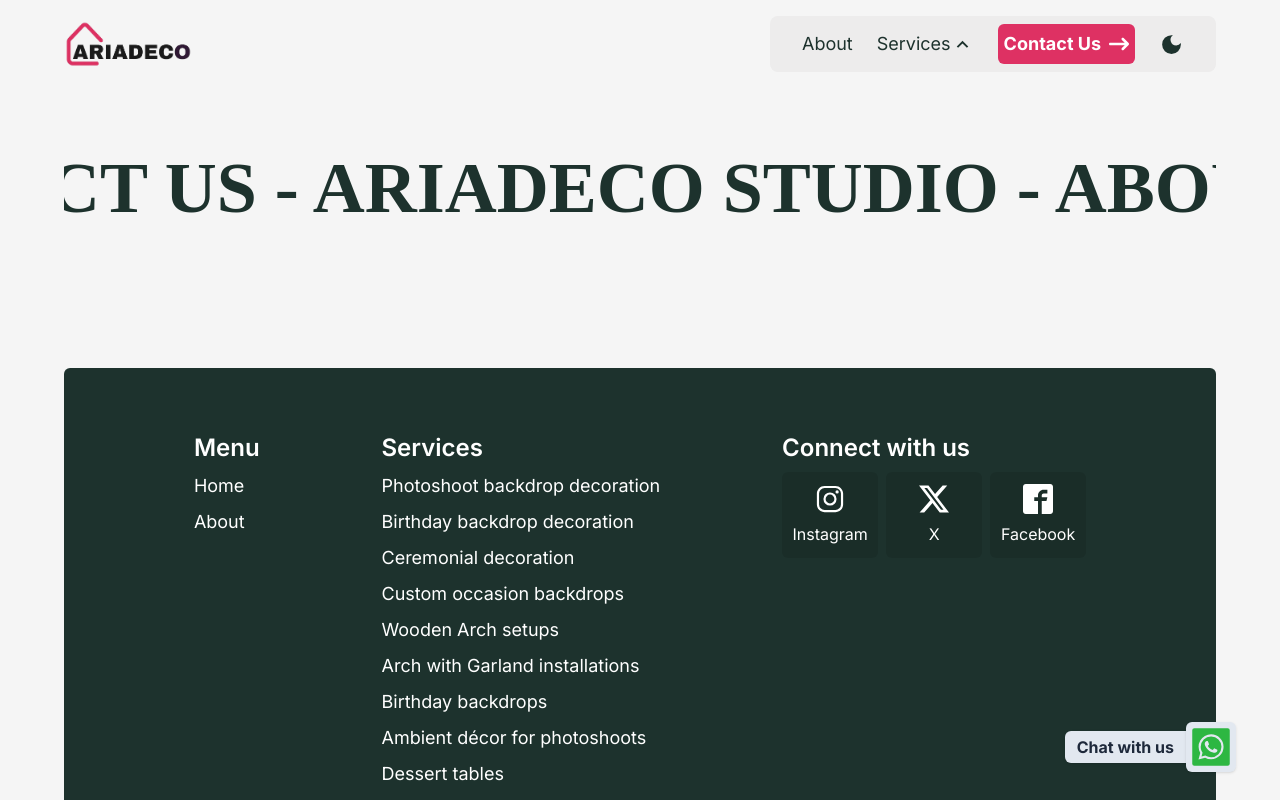
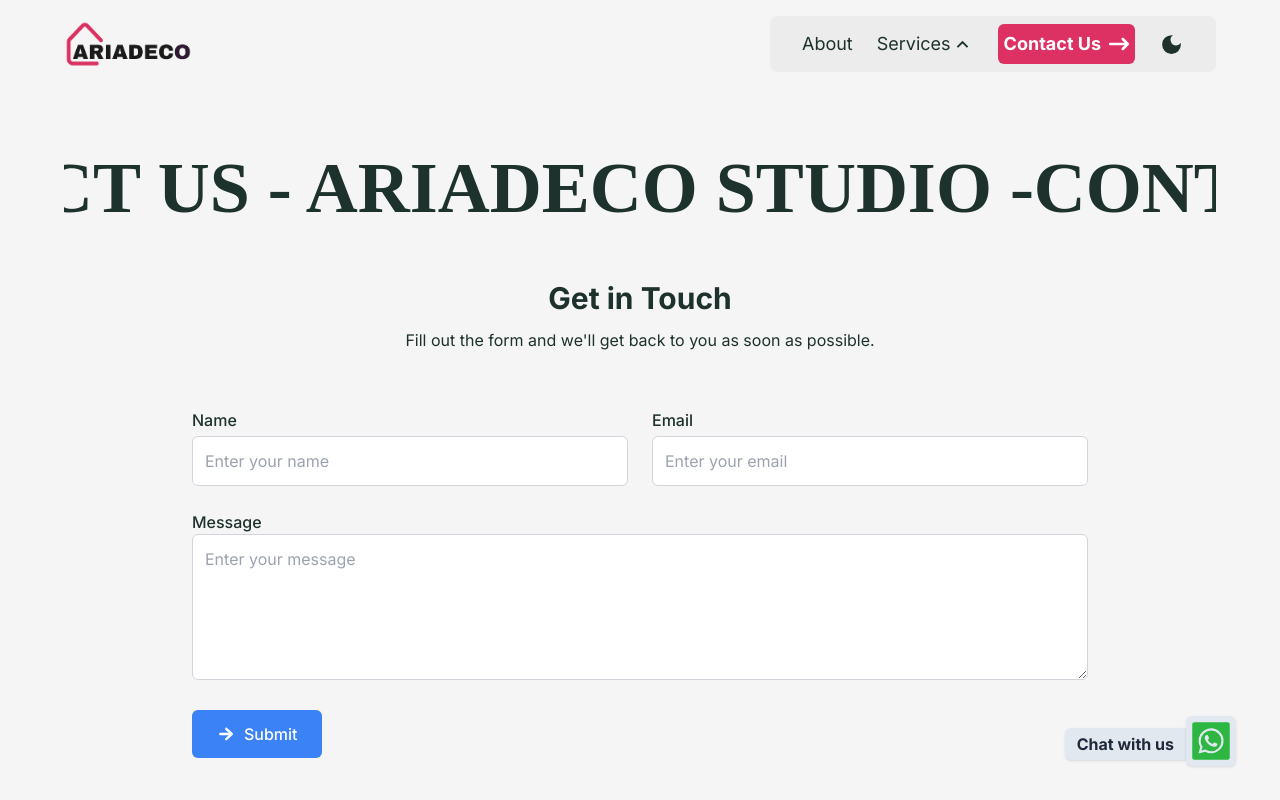
Before and after one commit to munashex/AriaDecor, a React (Vite) app: page /contact in a window 1280 px wide. Shown: the top 800 px of the page. Built offline with nearby package versions, Linux system fonts and the light colour scheme; a web font is replaced by a local one; what tailwindcss-animated would draw is missing.

Commit message:
done with contact page

```diff
--- a/package.json
+++ b/package.json
@@ -10,10 +10,12 @@
     "preview": "vite preview"
   },
   "dependencies": {
+    "@emailjs/browser": "^4.4.1",
     "react": "^18.3.1",
     "react-dom": "^18.3.1",
     "react-icons": "^5.3.0",
     "react-router-dom": "^6.27.0",
+    "react-toastify": "^10.0.6",
     "tailwindcss-animated": "^1.1.2"
   },
   "devDependencies": {
--- a/src/components/ContactCarousel.jsx
+++ b/src/components/ContactCarousel.jsx
@@ -3,7 +3,7 @@
 
 const ContactCarousel = ({ speed = 20000 }) => {
   const [translateX, setTranslateX] = useState(0);
-  const text = "Contact us - ARIADECO STUDIO - About us - ARIADECO STUDIO - Contact us - ARIADECO STUDIO - Contact us - ARIADECO STUDIO - Contact us - ARIADECO STUDIO -";
+  const text = "Contact us - ARIADECO STUDIO -Contactus - ARIADECO STUDIO - Contact us - ARIADECO STUDIO - Contact us - ARIADECO STUDIO - Contact us - ARIADECO STUDIO -";
   const repeatedText = Array(10).fill(text);
 
   useEffect(() => {
--- a/src/components/Navbar.jsx
+++ b/src/components/Navbar.jsx
@@ -81,7 +81,7 @@
 
             <div className="flex flex-col gap-1 animate-fade-down animate-delay-1000 animate-duration-1000">
               <h1 className="text-xl">Call Us Now</h1>
-              <a href="tel:" className="text-lg underline underline-offset-2">+2763 546 0625</a>
+              <a href="tel:+263715022422" className="text-lg underline underline-offset-2">+263 71 502 2422</a>
             </div>
           </div>
         )}
--- a/src/components/WhatsAppUs.jsx
+++ b/src/components/WhatsAppUs.jsx
@@ -3,21 +3,21 @@
 import { ThemeContext } from "../theme/ThemeProvider";
 import { useContext } from "react";
 
-
 const WhatsAppUs = () => {
-
-const {theme} = useContext(ThemeContext)
+  const { theme } = useContext(ThemeContext);
 
   return (
     <div className="fixed bottom-7 z-20 right-11 flex items-center">
-          <div className={`p-1 px-3 shadow hidden lg:flex rounded-l-md font-bold ${theme === 'light' ? 'bg-slate-200 text-slate-800' : 'bg-gray-200 text-gray-800' }`}>
+      <div className={`p-1 px-3 shadow hidden lg:flex rounded-l-md font-bold bg-slate-200 text-slate-800`}>
         Chat with us
       </div>
-          <button className={`rounded-md shadow font-bold ${theme === 'light' ? 'bg-slate-200' : 'bg-gray-200' }`}>
-            <BiLogoWhatsappSquare size={50} color="#2DB742"/>
+      <a href="https://wa.me/+263715022422" target="_blank" rel="noopener noreferrer">
+        <button className={`rounded-md shadow font-bold bg-slate-200`}>
+          <BiLogoWhatsappSquare size={50} color="#2DB742" />
         </button>
+      </a>
     </div>
-    )
-}
+  );
+};
 
-export default WhatsAppUs
+export default WhatsAppUs;
--- a/src/pages/Contact.jsx
+++ b/src/pages/Contact.jsx
@@ -1,13 +1,90 @@
-import ContactCarousel from "../components/ContactCarousel"
+import ContactCarousel from "../components/ContactCarousel";
+import { IoMdArrowRoundForward } from "react-icons/io";
+import React, { useRef } from 'react';
+import emailjs from '@emailjs/browser';
+import { ToastContainer, toast } from 'react-toastify';
+import 'react-toastify/dist/ReactToastify.css';
+import { useContext } from "react";
+import { ThemeContext } from "../theme/ThemeProvider";
 
 const Contact = () => {
+  const form = useRef();
+  const { theme } = useContext(ThemeContext);
 
-    return (
-    <div className="mt-7 md:mt-10 lg:mt-16">
-     <ContactCarousel/>
+  const sendEmail = (e) => {
+    e.preventDefault();
 
+    emailjs
+      .sendForm(import.meta.env.VITE_SERVICE_ID, import.meta.env.VITE_TEMPLATE_ID, form.current, {
+        publicKey: import.meta.env.VITE_PUBLIC_ID,
+      })
+      .then(
+        () => {
+          toast.success('Message sent successfully!');
+        },
+        (error) => {
+          console.log(error);
+          toast.error('Failed to send the message. Please try again later.');
+        }
+      );
+  };
+
+  return (
+    <div className="mt-10 md:mt-14 lg:mt-16">
+      <ContactCarousel />
+      <div className="text-center mt-10 md:mt-12 lg:mt-14">
+        <h1 className="text-2xl md:text-3xl font-bold">Get in Touch</h1>
+        <p className="mt-2 md:mt-3">Fill out the form and we'll get back to you as soon as possible.</p>
+      </div>
+      <form className="max-w-2xl mx-auto mt-10 md:mt-12 lg:mt-14 space-y-6 lg:max-w-4xl" ref={form} onSubmit={sendEmail}>
+        <div className="grid grid-cols-1 md:grid-cols-2 gap-6">
+          <div>
+            <label htmlFor="name" className="block font-medium mb-1">Name</label>
+            <input
+              type="text"
+              id="name"
+              className={`w-full p-3 rounded-md border ${theme === 'dark' ? 'bg-[#2E2D2D] border-[#242323]' : 'border-gray-300 focus:border-blue-500'} focus:outline-none focus:ring-1 focus:ring-blue-500`}
+              placeholder="Enter your name"
+              name="user_name"
+              required
+            />
+          </div>
+          <div>
+            <label htmlFor="email" className="block font-medium  mb-1">Email</label>
+            <input
+              type="email"
+              id="email"
+              className={`w-full p-3 rounded-md border ${theme === 'dark' ? 'bg-[#2E2D2D] border-[#242323]' : 'border-gray-300 focus:border-blue-500'} focus:outline-none focus:ring-1 focus:ring-blue-500`}
+              placeholder="Enter your email"
+              name="user_email"
+              required
+            />
+          </div>
+        </div>
+        <div>
+          <label htmlFor="message" className="block font-medium">Message</label>
+          <textarea
+            id="message"
+            className={`w-full p-3 rounded-md border ${theme === 'dark' ? 'bg-[#2E2D2D] border-[#242323]' : 'border-gray-300 focus:border-blue-500'} focus:outline-none focus:ring-1 focus:ring-blue-500`}
+            placeholder="Enter your message"
+            rows="5"
+            required
+            name="message"
+          ></textarea>
+        </div>
+        <div className="flex justify-start">
+          <button
+            type="submit"
+            className="inline-flex items-center text-white font-medium bg-blue-500 hover:bg-blue-600 p-3 px-6 rounded-md transition-colors duration-300"
+          >
+            <IoMdArrowRoundForward size={20} className="mr-2" />
+            Submit
+          </button>
+        </div>
+      </form>
+      <ToastContainer limit={1} />
     </div>
-    )
-}
+  );
+};
 
-export default Contact
+export default Contact;
```
Also changed, not shown: 2 other files (tests, documents, lock files or other folders). Lines whose indentation alone changed are shown as unchanged.
